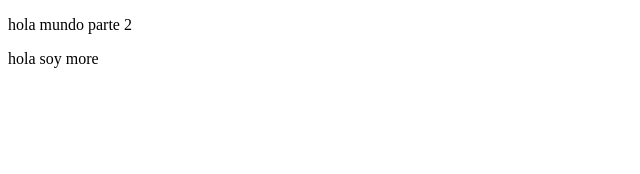
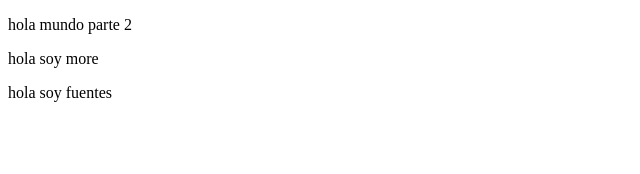
Before and after one commit to elyonsu23/Municipalidad_Proyectog5, an Angular app: page / in a window 1280 px wide. Shown: the top 174 px of the page, without its empty margins (0-640 px from the left). Built offline with nearby package versions, Linux system fonts and the light colour scheme.

Commit message:
primer commit fuentes

```diff
--- a/src/app/app.component.html
+++ b/src/app/app.component.html
@@ -1,2 +1,3 @@
 <p>hola mundo parte 2</p>
 <p>hola soy more</p>
+<p>hola soy fuentes</p>
```
